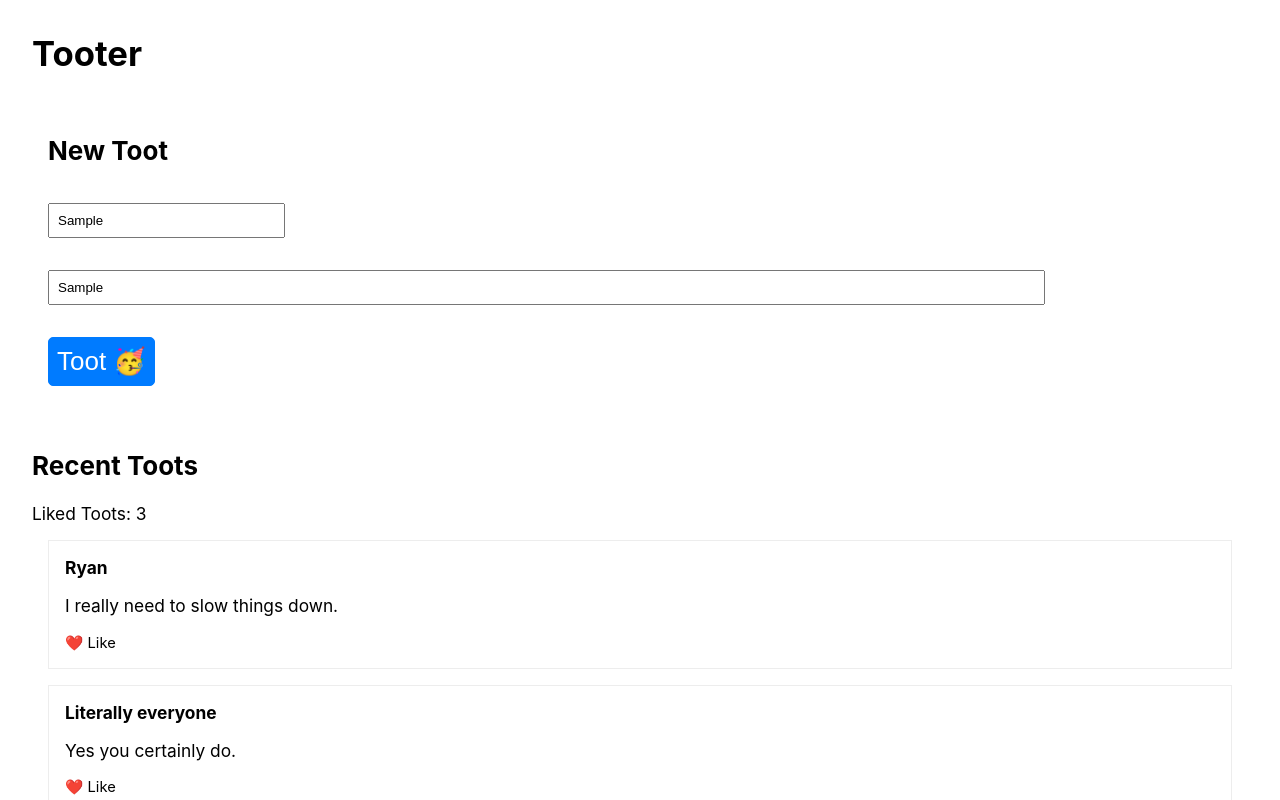
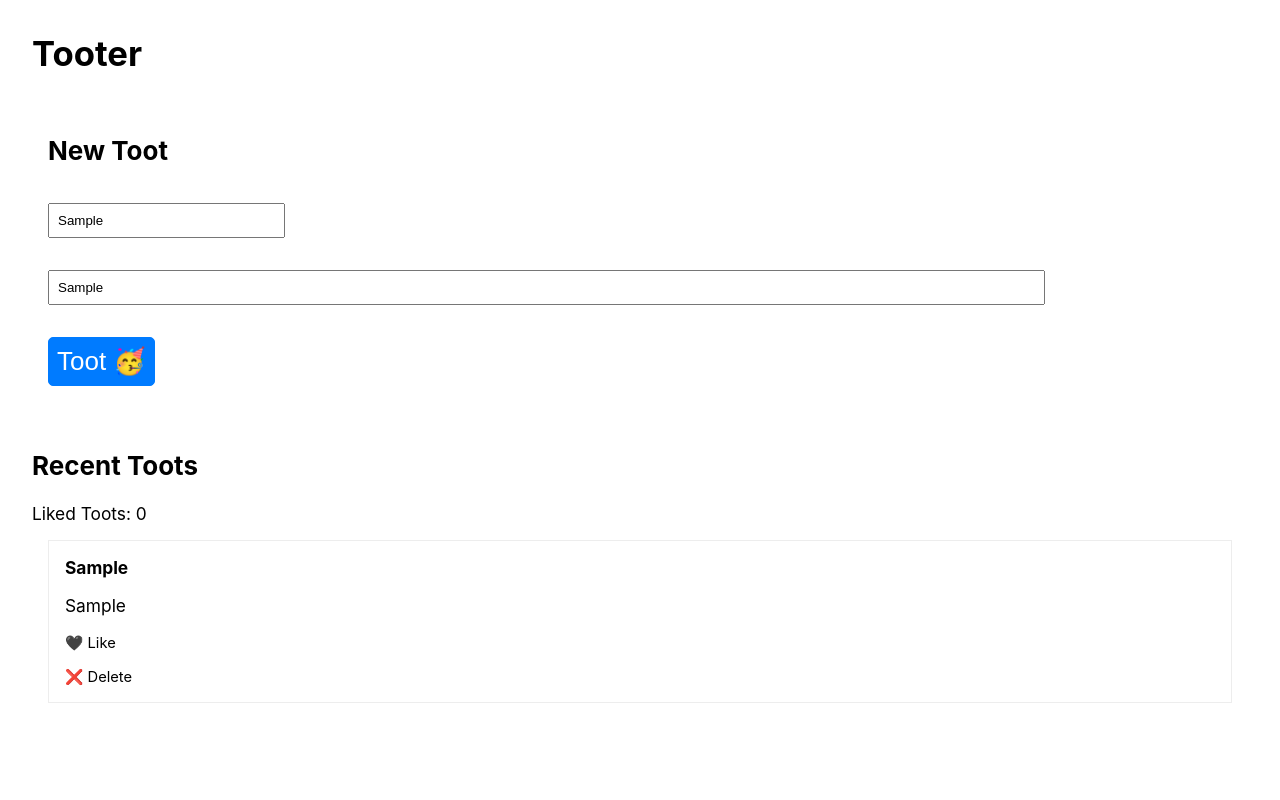
Before and after one commit to rdm-ca/toot, a React (Create React App) app: page / in a window 1280 px wide. Both pictures are taken after typing "Sample", "Sample" into the empty fields and a click on the input "Toot 🥳". Shown: the top 800 px of the page. Built offline with nearby package versions, Linux system fonts and the light colour scheme; data requests are answered from the project's data file.

Commit message:
Toot unlike & delete

```diff
--- a/db.json
+++ b/db.json
@@ -1,22 +1,3 @@
 {
-  "toots": [
-    {
-      "id": 1,
-      "user": "Ryan",
-      "message": "I really need to slow things down.",
-      "liked": true
-    },
-    {
-      "id": 2,
-      "user": "Literally everyone",
-      "message": "Yes you certainly do.",
-      "liked": true
-    },
-    {
-      "user": "Ryan",
-      "message": "Content Type matters",
-      "id": 7,
-      "liked": true
-    }
-  ]
+  "toots": []
 }
--- a/src/Toot.js
+++ b/src/Toot.js
@@ -10,11 +10,12 @@ class Toot extends React.Component {
   };
 
   toggleLiked = () => {
+    const { tootLiked, tootUnliked, id } = this.props;
     const newLikedStatus = !this.state.liked;
     if (newLikedStatus) {
-      this.props.tootLiked(this.props.id);
+      tootLiked(id);
     } else {
-      this.props.tootUnliked();
+      tootUnliked(id);
     }
     this.setState({ liked: newLikedStatus });
   };
@@ -28,6 +29,19 @@ class Toot extends React.Component {
     );
   }
 
+  delete = () => {
+    const { id, deleteToot } = this.props;
+    deleteToot(id);
+  };
+
+  renderDeleteButton() {
+    return (
+      <div className={styles.deleteButton} onClick={this.delete}>
+        ❌
+      </div>
+    );
+  }
+
   render() {
     const { user, message } = this.props;
     return (
@@ -35,6 +49,7 @@ class Toot extends React.Component {
         <User name={user} />
         <p>{message}</p>
         {this.renderLikeButton()}
+        {this.renderDeleteButton()}
       </div>
     );
   }
--- a/src/Toot.module.css
+++ b/src/Toot.module.css
@@ -1,12 +1,14 @@
-.likeButton {
+.likeButton, .deleteButton {
   font-size: 85%;
-  border-radius: 5px;
   margin-top: 1rem;
-
 }
 
 .likeButton:after {
   content: " Like"
+}
+
+.deleteButton:after {
+  content: " Delete"
 }
 
 .Toot {
--- a/src/Toots.js
+++ b/src/Toots.js
@@ -30,8 +30,20 @@ class Toots extends React.Component {
       });
   };
 
-  tootUnliked = () => {
-    this.setState({ likedToots: this.state.likedToots - 1 });
+  tootUnliked = id => {
+    axios
+      .patch(`http://localhost:3001/toots/${id}`, { liked: false })
+      .then(response => {
+        this.setState({ likedToots: this.state.likedToots - 1 });
+      });
+  };
+
+  deleteToot = id => {
+    axios.delete(`http://localhost:3001/toots/${id}`).then(response => {
+      let toots = this.state.toots;
+      toots = toots.filter(toot => toot.id != id);
+      this.setState({ toots });
+    });
   };
 
   renderToots() {
@@ -46,6 +58,7 @@ class Toots extends React.Component {
           key={i}
           tootLiked={this.tootLiked}
           tootUnliked={this.tootUnliked}
+          deleteToot={this.deleteToot}
         >
           <div>Extra message</div>
         </Toot>
```
